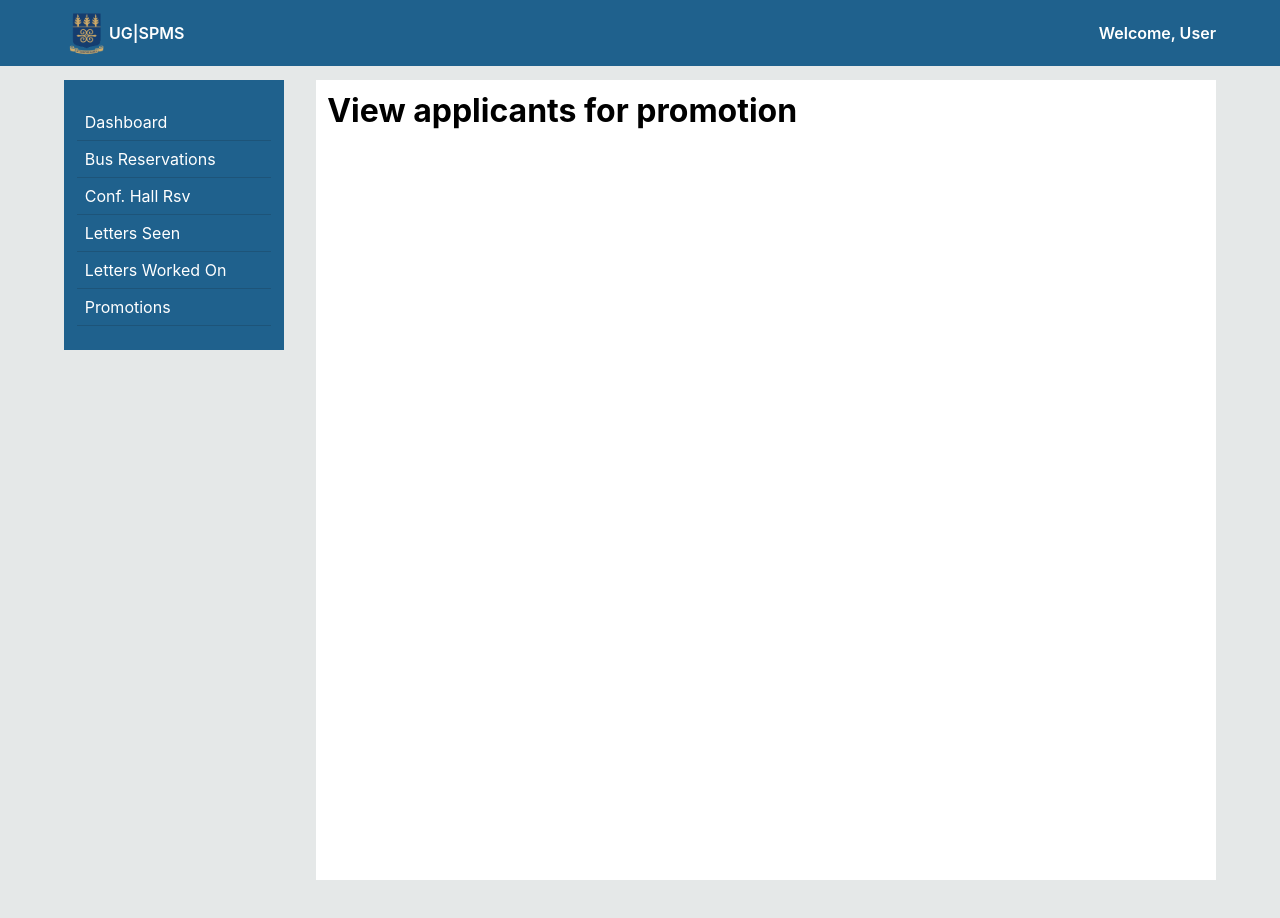
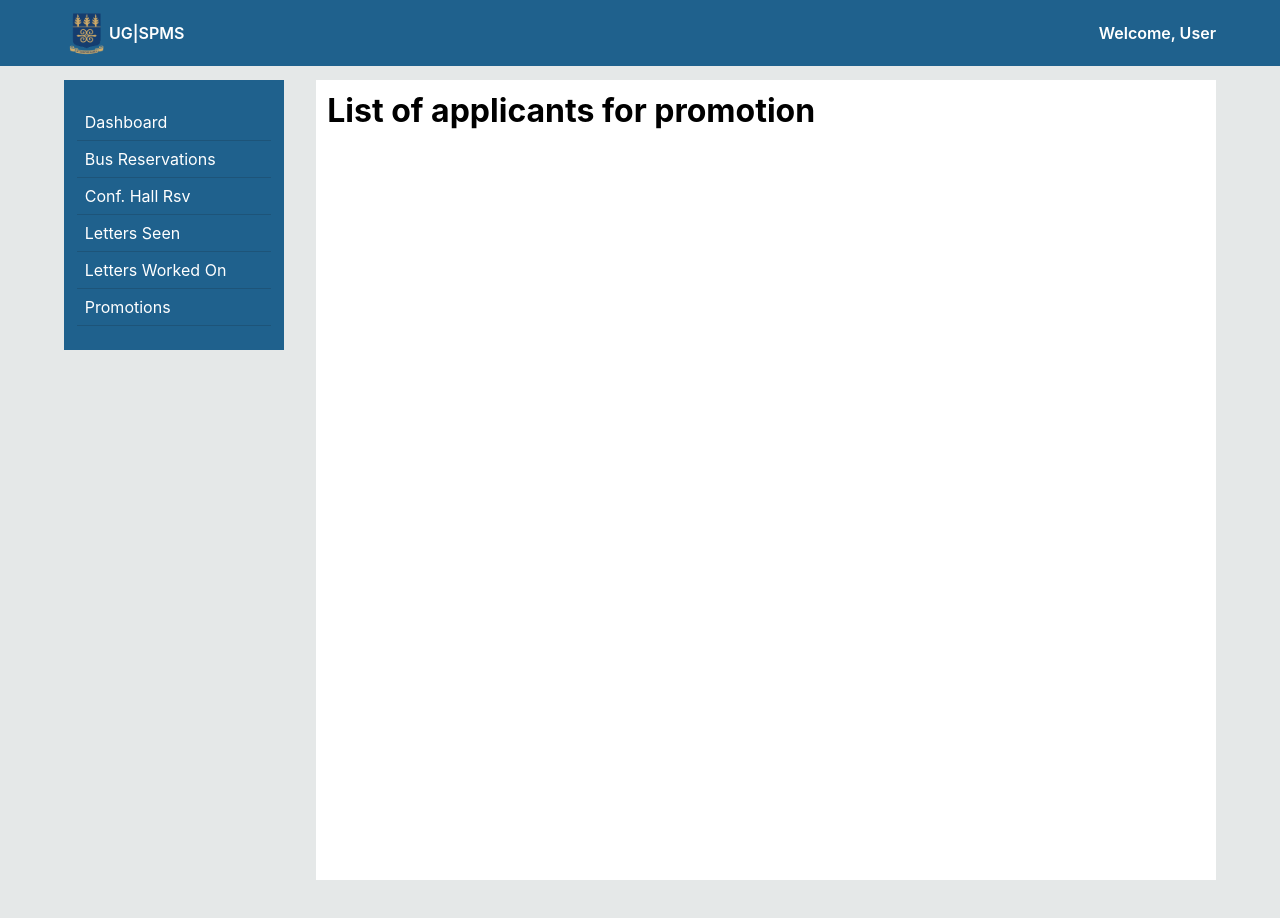
Before and after one commit to michaelamponsah/ug-spms-office-app, a Next.js app: page /promotions/applicants in a window 1280 px wide. Shown: the top 918 px of the page. Built offline with nearby package versions, Linux system fonts and the light colour scheme.

Commit message:
Changed the title of promotions form page

```diff
--- a/pages/promotions/applicants/index.js
+++ b/pages/promotions/applicants/index.js
@@ -6,7 +6,7 @@ const SeniorLecturerPromotionsPage = () => {
     <InnerPageWrapper>
       <Head title="SPMS | UG - Applicants for Promotion" />
       <div>
-        <h1>View applicants for promotion</h1>
+        <h1>List of applicants for promotion</h1>
       </div>
     </InnerPageWrapper>
   );
```
